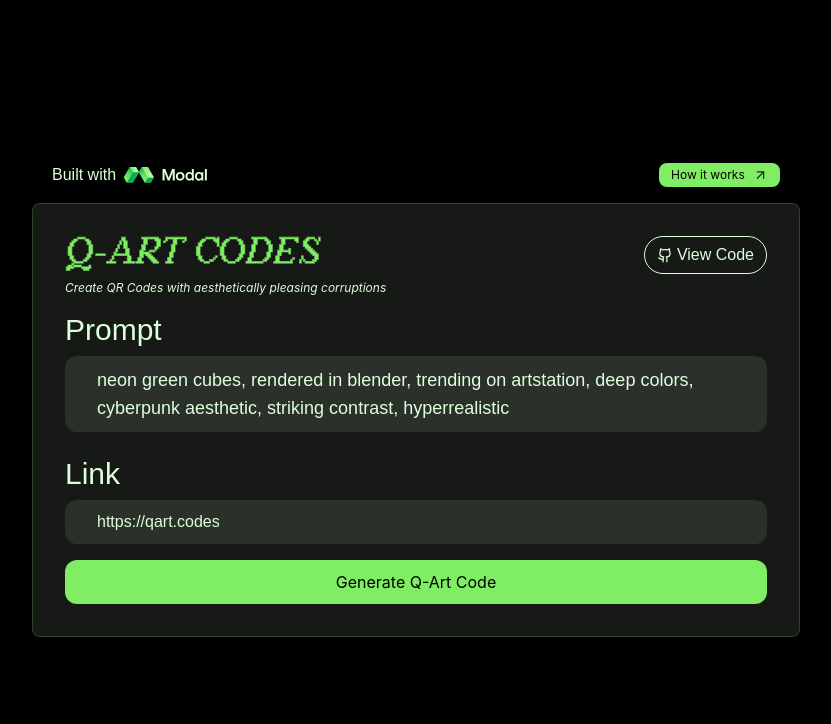
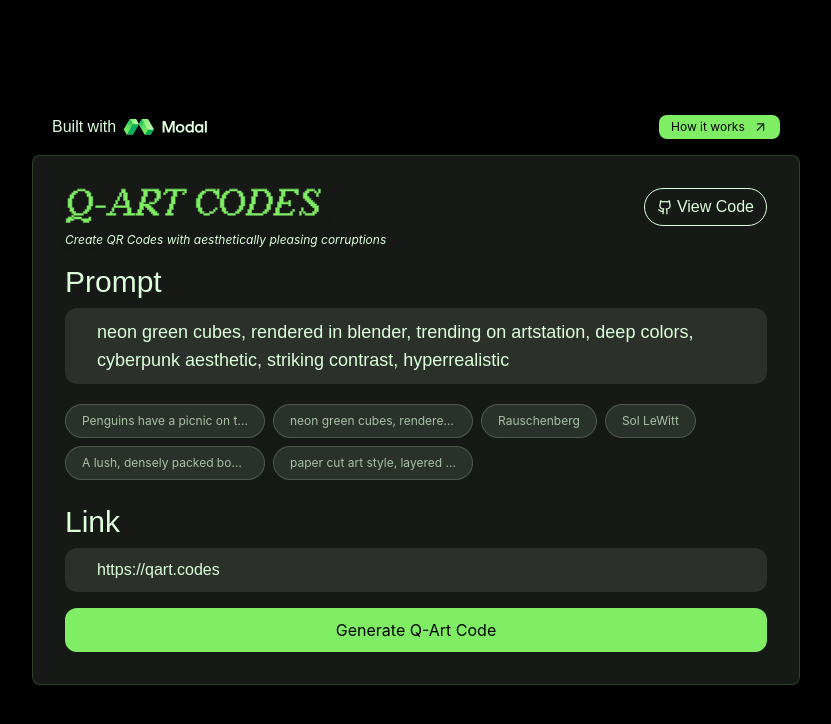
Before and after one commit to charlesfrye/qart-codes, a React (Vite) app: page / in a window 1280 px wide. Shown: the top 724 px of the page, without its empty margins (224-1055 px from the left). Built offline with nearby package versions, Linux system fonts and the light colour scheme; a web font is replaced by a local one.

Commit message:
add more sample prompts, pour enmcourager les autres (#50)

```diff
--- a/src/App.tsx
+++ b/src/App.tsx
@@ -2,8 +2,10 @@
 import { toast } from "react-toastify";
 import { CompositeImage } from "./lib/components/CompositeImage";
 import { Loader } from "./lib/components/Loader";
+import { PromptSuggestions } from "./lib/components/PromptSuggestions";
 import { createDivContainer } from "./lib/components/helpers";
 import { downloadImage } from "./lib/download";
+import { getRandomPrompts } from "./lib/prompts";
 import {
   cancelGeneration,
   startGeneration,
@@ -39,6 +41,8 @@
 	const [recentComposites, setRecentComposites] = useState<
   { qrCode: string; image: string }[]
 >([]);
+
+  const [displayedPrompts] = useState(() => getRandomPrompts(6));
 
 const generate = useCallback(async () => {
   if (!prompt) {
@@ -250,6 +254,10 @@
         value={prompt}
         onChange={(e) => setPrompt(e.target.value)}
       />
+      <PromptSuggestions
+        prompts={displayedPrompts}
+        onPromptSelect={setPrompt}
+      />
     </div>
 
     <div className="flex flex-col gap-2 mt-6">
--- /dev/null
+++ b/src/lib/components/PromptSuggestions.tsx
@@ -0,0 +1,44 @@
+import { FC } from "react";
+
+interface PromptChipProps {
+  text: string;
+  onClick: (text: string) => void;
+}
+
+const PromptChip: FC<PromptChipProps> = ({ text, onClick }) => (
+    <button
+      onClick={() => onClick(text)}
+      className="
+        px-4 py-2 rounded-full
+        bg-green-light/10 text-green-light/70
+        text-xs font-inter
+        hover:bg-green-light/20 hover:text-green-light
+        transition-colors border border-green-light/20
+        max-w-[200px] truncate
+        flex-shrink-0
+      "
+      title={text}
+    >
+      {text}
+    </button>
+  );
+
+interface PromptSuggestionsProps {
+  prompts: string[];
+  onPromptSelect: (prompt: string) => void;
+}
+
+export const PromptSuggestions: FC<PromptSuggestionsProps> = ({
+    prompts,
+    onPromptSelect
+  }) => (
+    <div className="flex flex-wrap gap-2 mt-3">
+      {prompts.map((prompt, idx) => (
+        <PromptChip
+          key={idx}
+          text={prompt}
+          onClick={onPromptSelect}
+        />
+      ))}
+    </div>
+  );
--- /dev/null
+++ b/src/lib/prompts.ts
@@ -0,0 +1,24 @@
+export const SAMPLE_PROMPTS = [
+    // // aim for an equal distribution across prompt types
+    // artist styles
+    "Cy Twombly",
+    "Mondrian",
+    "Sol LeWitt",
+    "Rauschenberg",
+    // comma-separated
+    "Penguins have a picnic on the savannah, beautiful landscape, sharp focus, masterpiece, 8k, intricate artwork, nature photography, hyper detailed, highly detailed, HD, 4K",
+    "neon green cubes, rendered in blender, trending on artstation, deep colors, cyberpunk aesthetic, striking contrast, hyperrealistic",
+    "crystalline structures, volumetric lighting, rendered in octane, photorealistic textures, prismatic reflections, studio lighting setup",
+    "paper cut art style, layered shadows, pastel color palette, handcrafted textures, stop motion animation feel, soft ambient lighting",
+    // ekphrasis (prose description)
+    "An abstract art piece inspired by dense forest foliage, featuring intricate patterns of leaves, branches, and flowers in vibrant shades of green, yellow, and gold. The design includes layered textures and soft gradients to create depth and a harmonious balance of details, illuminated by scattered rays of sunlight filtering through a canopy.",
+    "A dense jungle scene filled with towering trees, intertwining vines, and an abundance of foliage. The composition features detailed textures of leaves, moss, and bark, with sunlight streaming through the canopy to create dappled light patterns on the forest floor.",
+    "A surreal underwater coral reef filled with intricate details of colorful corals, seaweed, and marine life. The scene features vibrant fish, glowing bioluminescent plants, and rich textures, with light filtering from the water's surface creating soft, scattered patterns.",
+    "A lush, densely packed bouquet of flowers featuring a variety of species in full bloom. The flowers display intricate petal textures and patterns in a vibrant mix of colors, with soft shadows and subtle gradients creating depth and harmony.",
+    "A whimsical forest scene with fantastical trees, glowing mushrooms, and colorful wildflowers. The image is rich in detail, with textured bark, intricate leaves, and scattered beams of light breaking through the trees, casting soft, glowing patterns on the ground.",
+  ];
+
+  export const getRandomPrompts = (count = 6) => {
+    const shuffled = [...SAMPLE_PROMPTS].sort(() => 0.5 - Math.random());
+    return shuffled.slice(0, count);
+  };
```
